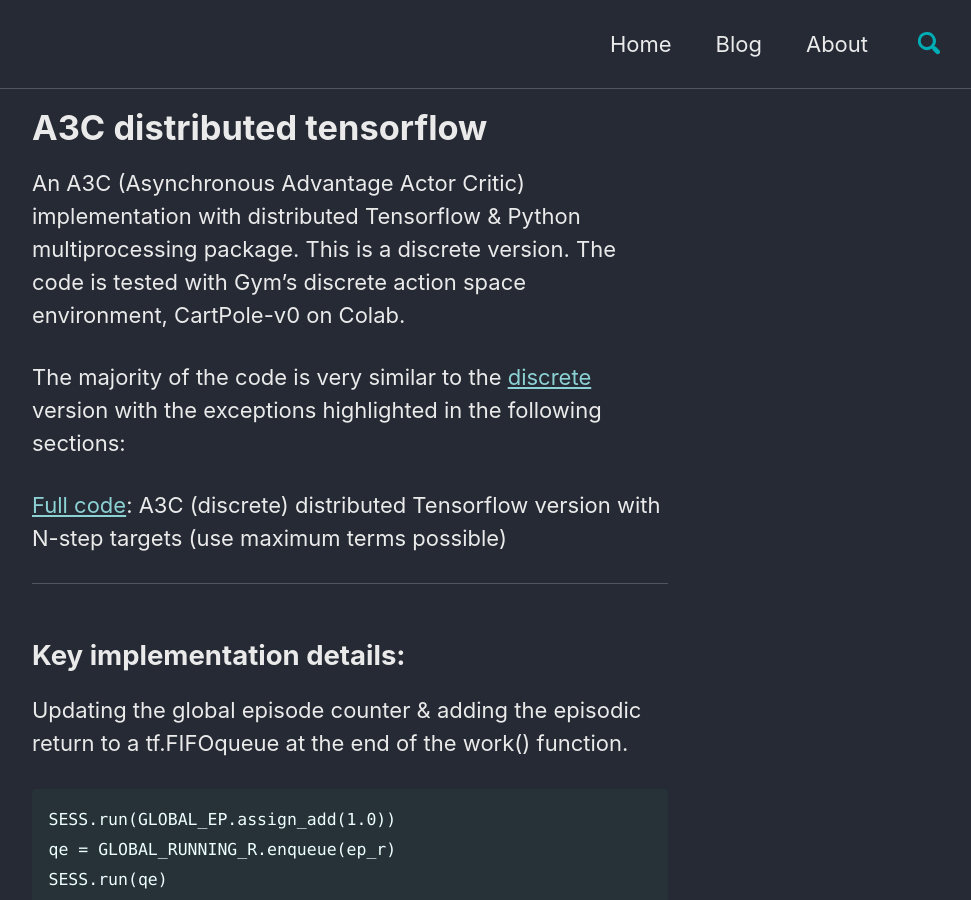
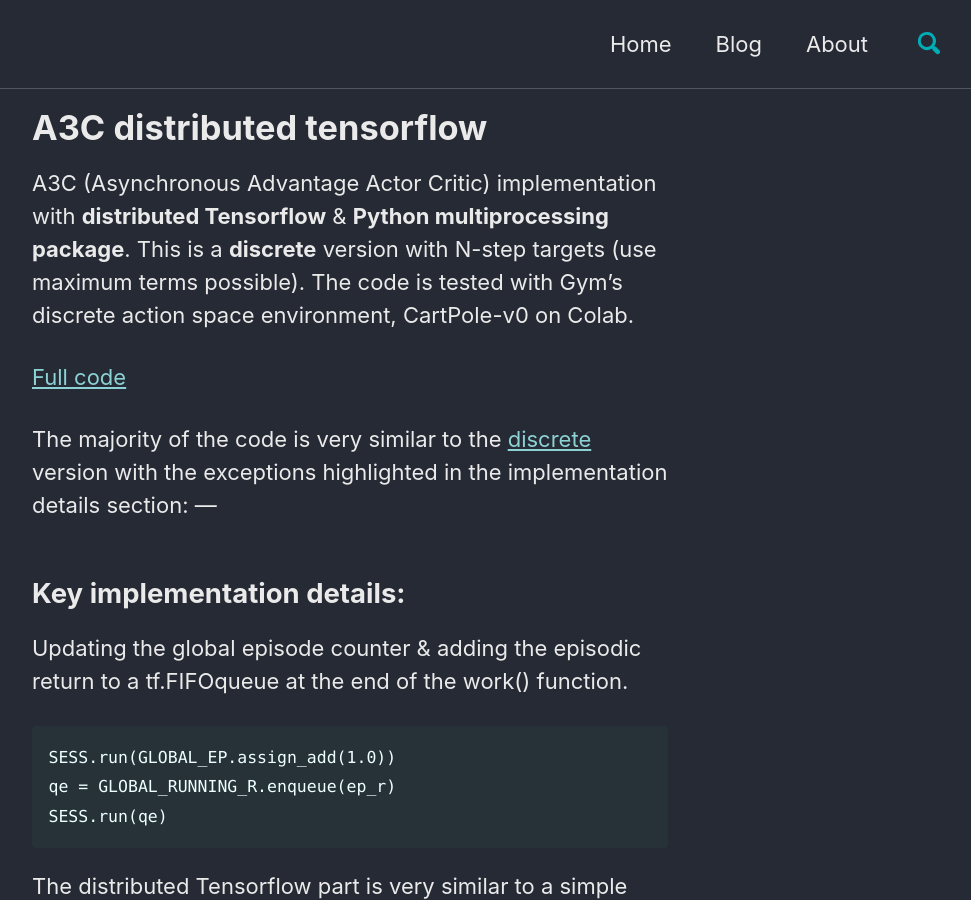
Before and after one commit to ChuaCheowHuan/ChuaCheowHuan.github.io, a Jekyll site: the page built from _posts/2019-06-25-A3C_dist_tf.md, in a window 1280 px wide and 900 px high. Shown: the whole window, without its empty margins (290-1261 px from the left). Built offline with Jekyll 4.4.1, drawn with Linux system fonts in a browser that asks for light colours; cached includes are drawn as plain includes; comment, search, counter and statistics services are not loaded; some of the changed text lies outside the part shown.

```diff
--- a/_posts/2019-06-25-A3C_dist_tf.md
+++ b/_posts/2019-06-25-A3C_dist_tf.md
@@ -3,17 +3,15 @@
 author: Huan
 title: A3C distributed tensorflow
 ---
+A3C (Asynchronous Advantage Actor Critic) implementation with **distributed
+Tensorflow** & **Python multiprocessing package**. This is a **discrete**
+version with N-step targets (use maximum terms possible). The code is tested
+with Gym’s discrete action space environment, CartPole-v0 on Colab.
 
-An A3C (Asynchronous Advantage Actor Critic) implementation with
-distributed Tensorflow & Python multiprocessing package. This is a discrete
-version. The code is tested with Gym's discrete action space environment,
-CartPole-v0 on Colab.
+[Full code](https://github.com/ChuaCheowHuan/reinforcement_learning/blob/master/A3C/A3C_disc_max_dist.ipynb)
 
 The majority of the code is very similar to the [discrete](https://chuacheowhuan.github.io/A3C_disc_thread_nStep/) version with the
-exceptions highlighted in the following sections:
-
-[Full code](https://github.com/ChuaCheowHuan/reinforcement_learning/blob/master/A3C/A3C_disc_max_dist.ipynb): A3C (discrete) distributed Tensorflow version with N-step targets (use maximum terms possible)
-
+exceptions highlighted in the implementation details section:
 ---
 
 ## Key implementation details:
```
Also changed, not shown: _posts/2019-06-13-A3C_disc_thread_nStep.md (+3 -4 lines), _posts/2019-06-14-A3C_cont_thread_nStep.md (+4 -4 lines).
